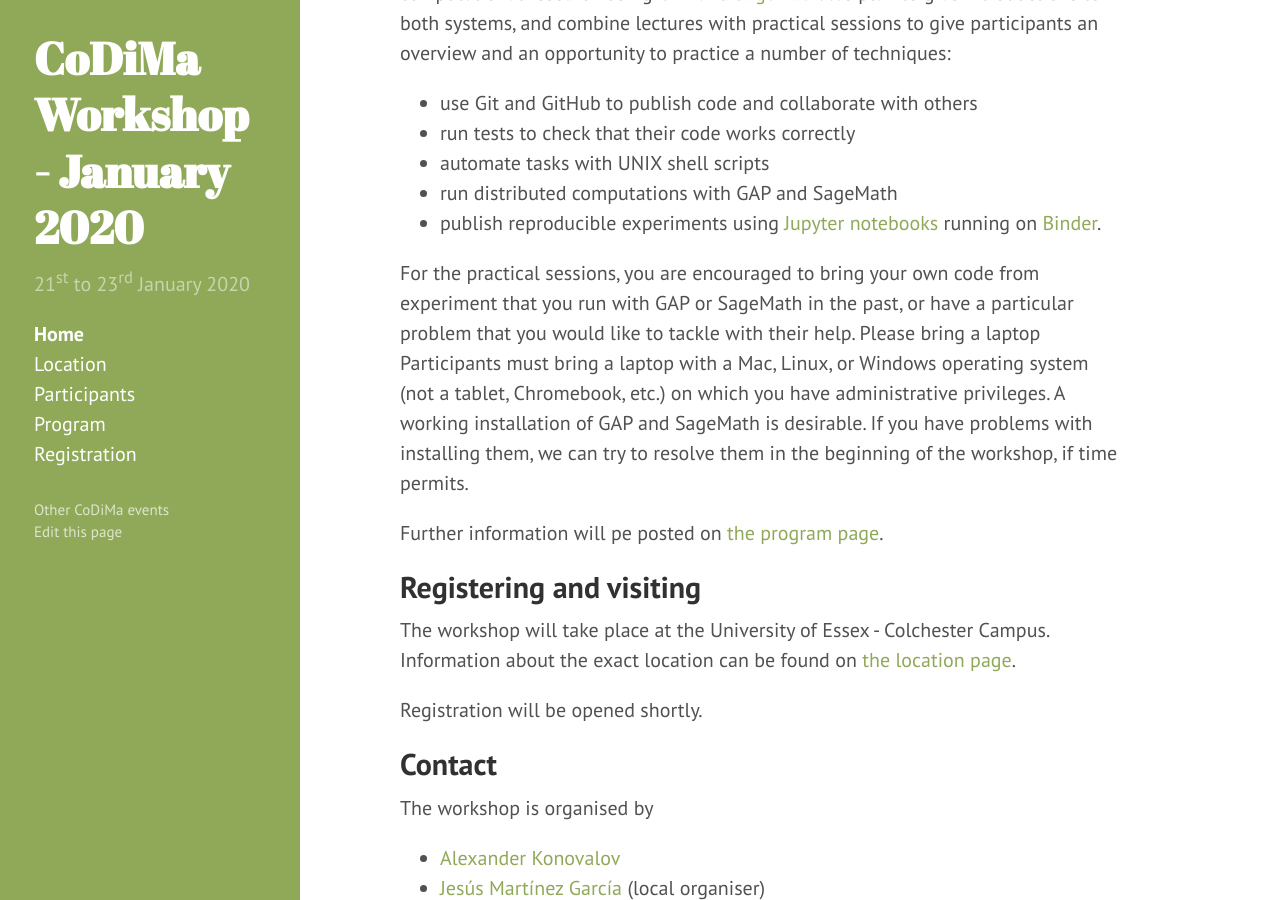
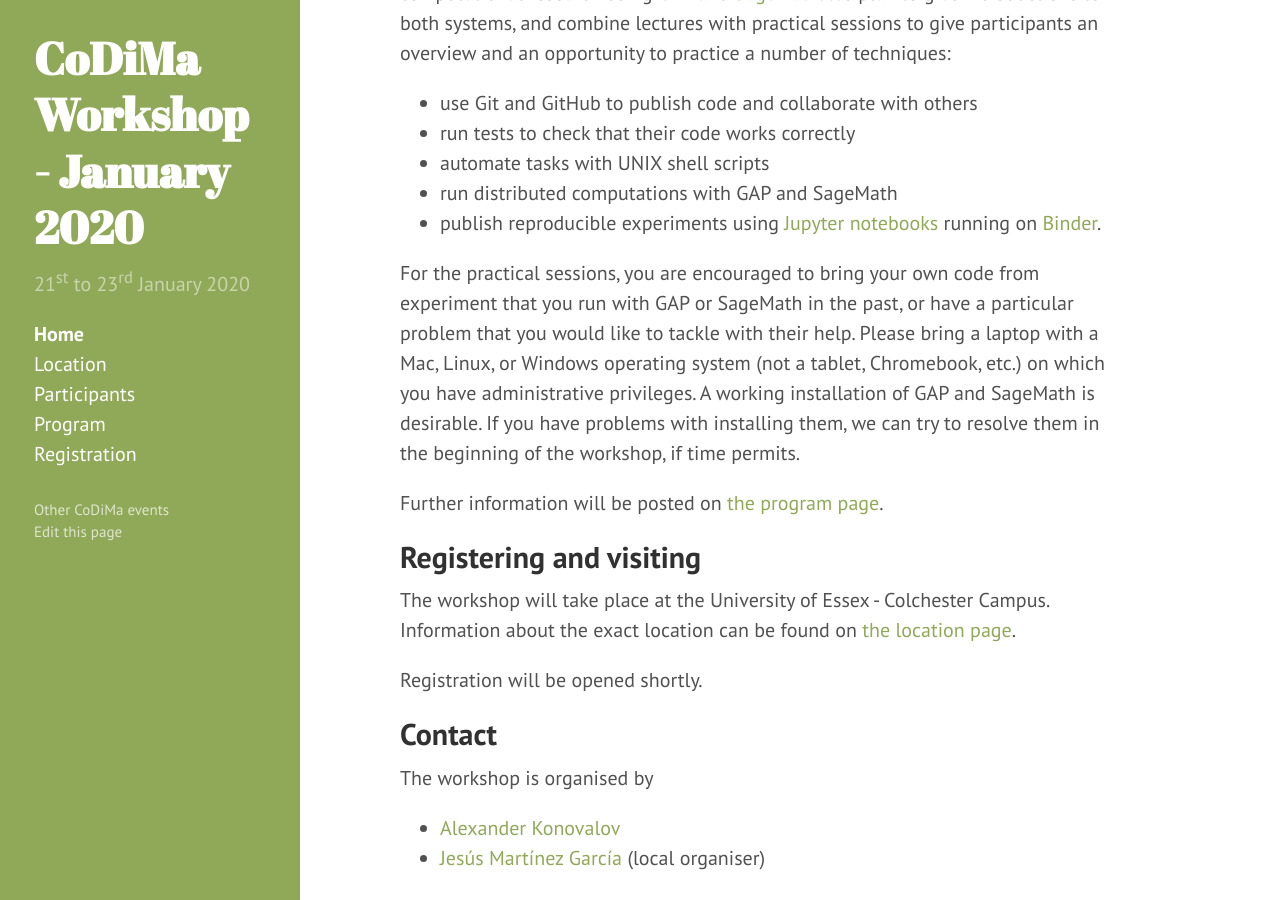
Before and after one commit to jesusmartinez-garcia/2020-01-21-colchester-workshop, a Jekyll site: the page built from index.md, in a window 1280 px wide and 900 px high, scrolled down 674 px. Built offline with Jekyll 4.4.1, drawn with Linux system fonts in a browser that asks for light colours.

Commit message:
Fix typos

```diff
--- a/index.md
+++ b/index.md
@@ -38,14 +38,14 @@ techniques:
 For the practical sessions, you are encouraged to bring your own code
 from experiment that you run with GAP or SageMath in the past, or
 have a particular problem that you would like to tackle with their
-help. Please bring a laptop Participants must bring a laptop with a Mac,
+help. Please bring a laptop with a Mac,
 Linux, or Windows operating system (not a tablet, Chromebook, etc.)
 on which you have administrative privileges. A working installation
 of GAP and SageMath is desirable. If you have problems with installing
 them, we can try to resolve them in the beginning of the workshop,
 if time permits.
 
-Further information will pe posted on [the program page]({{ site.baseurl }}/program).
+Further information will be posted on [the program page]({{ site.baseurl }}/program).
 
 ## Registering and visiting
 
```
